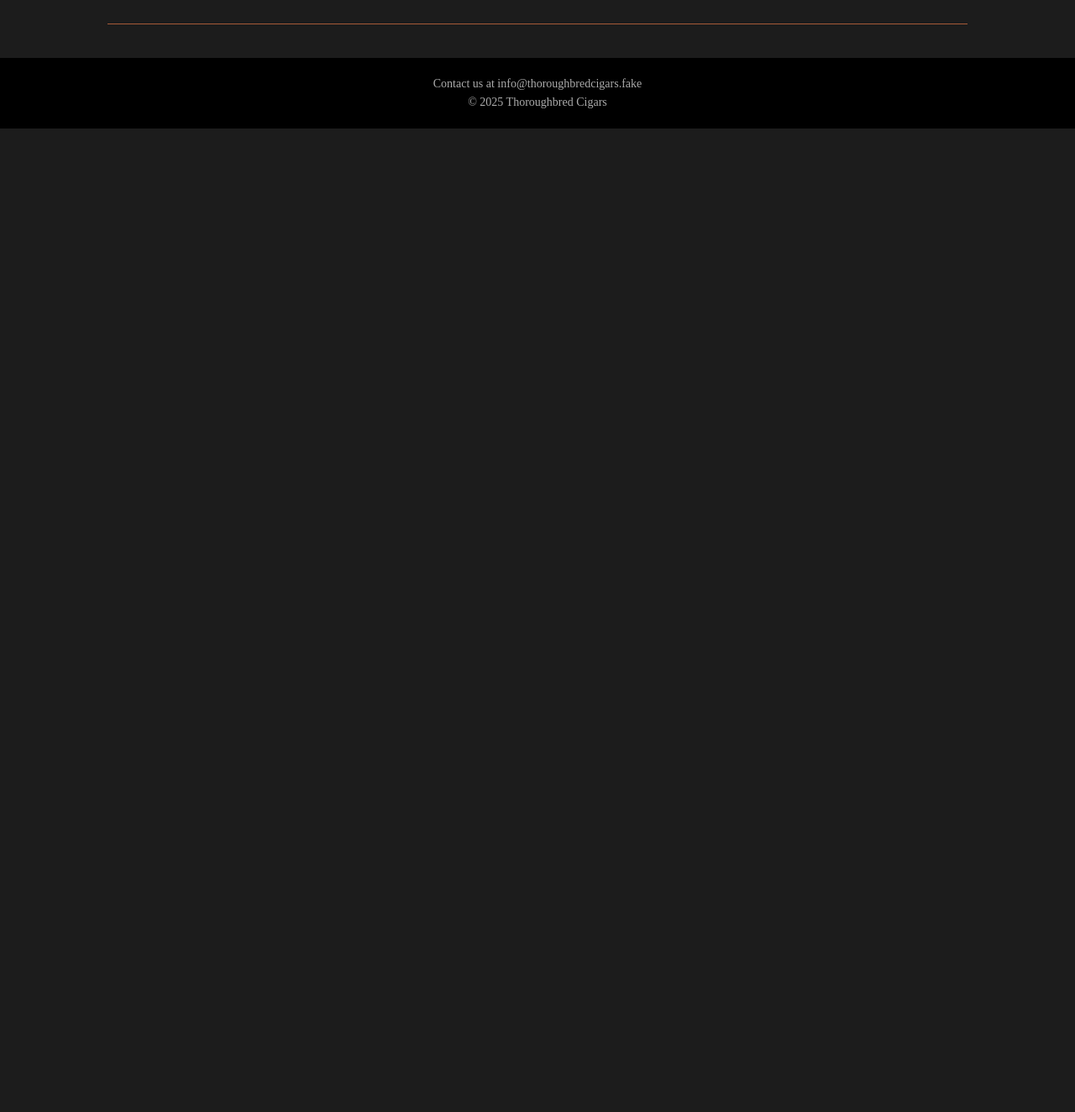
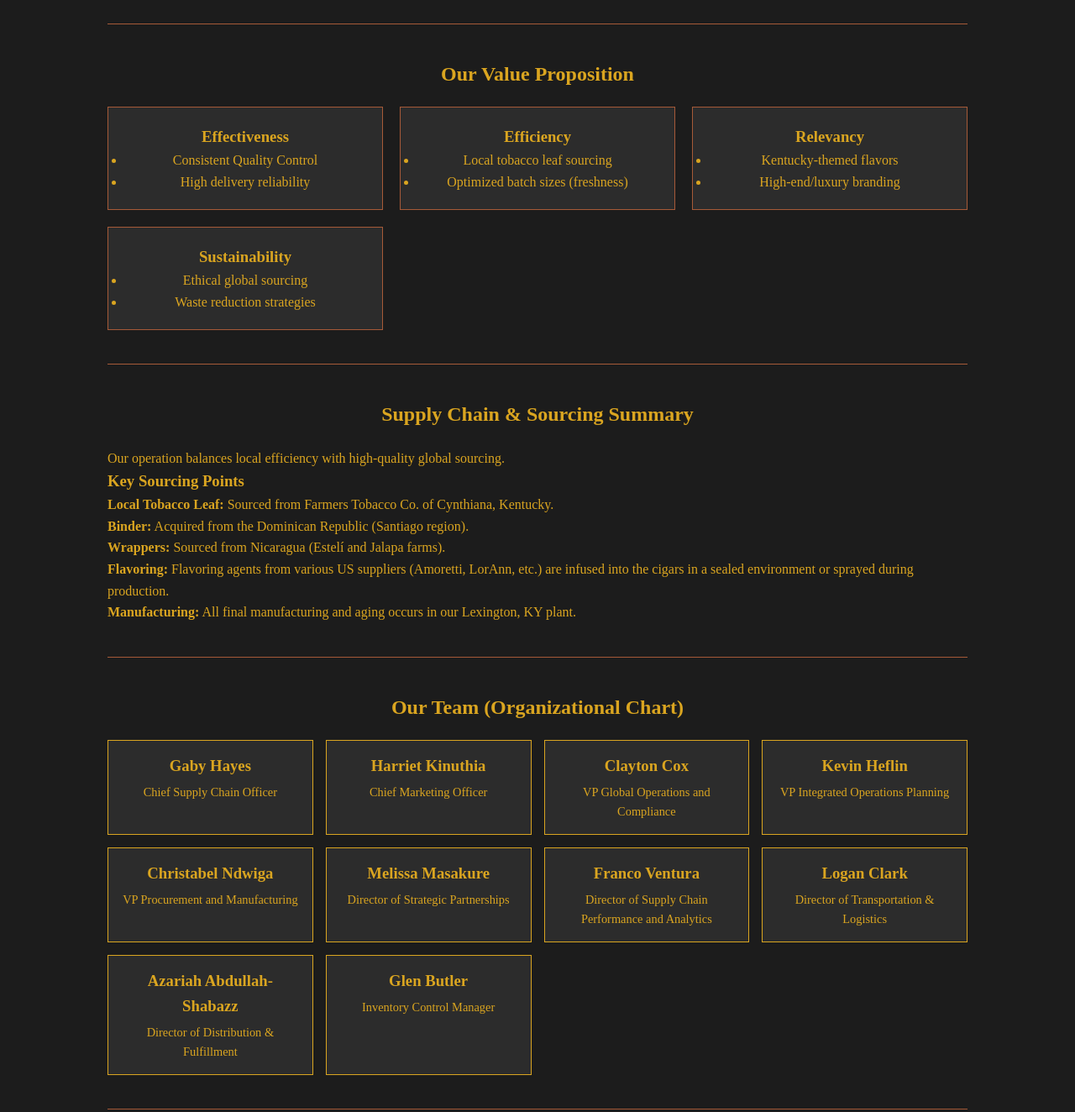
Before and after one commit to francoventura222-lab/Thoroughbred-Cigars-, a plain HTML site: page index.html in a window 1280 px wide. Shown: the part 1420-2744 px from the top of the page at 84% size. Before the commit the page ends 1573 px from the top, so only its background shows below. Drawn offline with Linux system fonts and the light colour scheme.

Commit message:
Update index.html
Updated using Final Presentation

```diff
--- a/index.html
+++ b/index.html
@@ -87,6 +87,25 @@
             padding: 20px;
             border: 1px solid #A65A38; /* Whiskey brown border for items */
         }
+        /* New styles for Team section grid layout */
+        .team-grid {
+            display: grid;
+            grid-template-columns: repeat(auto-fit, minmax(200px, 1fr));
+            gap: 15px;
+            text-align: center;
+        }
+        .team-item {
+            background: #2c2c2c;
+            padding: 15px;
+            border: 1px solid #DAA520;
+        }
+        .team-item h3 {
+            margin-bottom: 5px;
+        }
+        .team-item p {
+            font-size: 0.9em;
+        }
+
         footer {
             background: #000;
             text-align: center;
@@ -116,6 +135,9 @@
             <ul>
                 <li><a href="#about">About Us</a></li>
                 <li><a href="#cigars">Our Cigars</a></li>
+                <li><a href="#value">Value Prop</a></li>
+                <li><a href="#supply-chain">Supply Chain</a></li>
+                <li><a href="#team">Our Team</a></li>
                 <li><a href="#contact">Contact</a></li>
             </ul>
         </nav>
@@ -136,7 +158,7 @@
 
             <!-- HYPERLINK UPDATED HERE -->
             <p style="margin-top: 20px;">
-                <a href="https://luky-my.sharepoint.com/:p:/r/personal/gmha252_uky_edu/_layouts/15/Doc.aspx?sourcedoc=%7B4B9EF908-8F76-49A1-A676-12D8AC054265%7D&file=Team%201%20Presentation%20Notes.pptx&action=edit&mobileredirect=true&DefaultItemOpen=1&wdOrigin=APPHOME-WEB.DIRECT%2CAPPHOME-WEB.FILEBROWSER.RECENT&wdPreviousSession=e0201c79-28df-42d2-bdd1-9ff4ec592400&wdPreviousSessionSrc=AppHomeWeb&ct=1764780740899" target="_blank" rel="noopener noreferrer">View the full presentation notes for this project (requires access)</a>
+                <a href="https://luky-my.sharepoint.com/:p:/r/personal/gmha252_uky_edu/_layouts/15/Doc.aspx?sourcedoc=%7BDBD7ED26-C6A5-4BCA-BBA3-440E965BF849%7D&file=Final%20Presentation.pptx&fromShare=true&action=edit&mobileredirect=true" target="_blank" rel="noopener noreferrer">View the full presentation notes for this project (requires access)</a>
             </p>
         </section>
 
@@ -182,6 +204,106 @@
 
             <p style="text-align: center; margin-top: 20px;"><em>Our target market is local to Kentucky, focusing on horse races (Keeneland, Derby) and country clubs.</em></p>
         </section>
+
+        <!-- Value Proposition Section (New) -->
+        <section id="value">
+            <h2>Our Value Proposition</h2>
+            <div class="cigar-grid">
+                <div class="cigar-item">
+                    <h3>Effectiveness</h3>
+                    <ul>
+                        <li>Consistent Quality Control</li>
+                        <li>High delivery reliability</li>
+                    </ul>
+                </div>
+                <div class="cigar-item">
+                    <h3>Efficiency</h3>
+                    <ul>
+                        <li>Local tobacco leaf sourcing</li>
+                        <li>Optimized batch sizes (freshness)</li>
+                    </ul>
+                </div>
+                <div class="cigar-item">
+                    <h3>Relevancy</h3>
+                    <ul>
+                        <li>Kentucky-themed flavors</li>
+                        <li>High-end/luxury branding</li>
+                    </ul>
+                </div>
+                <div class="cigar-item">
+                    <h3>Sustainability</h3>
+                    <ul>
+                        <li>Ethical global sourcing</li>
+                        <li>Waste reduction strategies</li>
+                    </ul>
+                </div>
+            </div>
+        </section>
+
+
+        <!-- Supply Chain & Sourcing Section (New) -->
+        <section id="supply-chain">
+            <h2>Supply Chain & Sourcing Summary</h2>
+            <p>Our operation balances local efficiency with high-quality global sourcing.</p>
+
+            <h3>Key Sourcing Points</h3>
+            <ul>
+                <li><strong>Local Tobacco Leaf:</strong> Sourced from Farmers Tobacco Co. of Cynthiana, Kentucky.</li>
+                <li><strong>Binder:</strong> Acquired from the Dominican Republic (Santiago region).</li>
+                <li><strong>Wrappers:</strong> Sourced from Nicaragua (Estelí and Jalapa farms).</li>
+                <li><strong>Flavoring:</strong> Flavoring agents from various US suppliers (Amoretti, LorAnn, etc.) are infused into the cigars in a sealed environment or sprayed during production.</li>
+                <li><strong>Manufacturing:</strong> All final manufacturing and aging occurs in our Lexington, KY plant.</li>
+            </ul>
+        </section>
+
+         <!-- Our Team Section (Updated with full list) -->
+         <section id="team">
+            <h2>Our Team (Organizational Chart)</h2>
+            <div class="team-grid">
+                <div class="team-item">
+                    <h3>Gaby Hayes</h3>
+                    <p>Chief Supply Chain Officer</p>
+                </div>
+                <div class="team-item">
+                    <h3>Harriet Kinuthia</h3>
+                    <p>Chief Marketing Officer</p>
+                </div>
+                <div class="team-item">
+                    <h3>Clayton Cox</h3>
+                    <p>VP Global Operations and Compliance</p>
+                </div>
+                <div class="team-item">
+                    <h3>Kevin Heflin</h3>
+                    <p>VP Integrated Operations Planning</p>
+                </div>
+                 <div class="team-item">
+                    <h3>Christabel Ndwiga</h3>
+                    <p>VP Procurement and Manufacturing</p>
+                </div>
+                <div class="team-item">
+                    <h3>Melissa Masakure</h3>
+                    <p>Director of Strategic Partnerships</p>
+                </div>
+                <div class="team-item">
+                    <h3>Franco Ventura</h3>
+                    <p>Director of Supply Chain Performance and Analytics</p>
+                </div>
+                <div class="team-item">
+                    <h3>Logan Clark</h3>
+                    <p>Director of Transportation & Logistics</p>
+                </div>
+                <div class="team-item">
+                    <h3>Azariah Abdullah-Shabazz</h3>
+                    <p>Director of Distribution & Fulfillment</p>
+                </div>
+                <div class="team-item">
+                    <h3>Glen Butler</h3>
+                    <p>Inventory Control Manager</p>
+                </div>
+            </div>
+        </section>
+
+
     </main>
 
     <footer id="contact">
```
